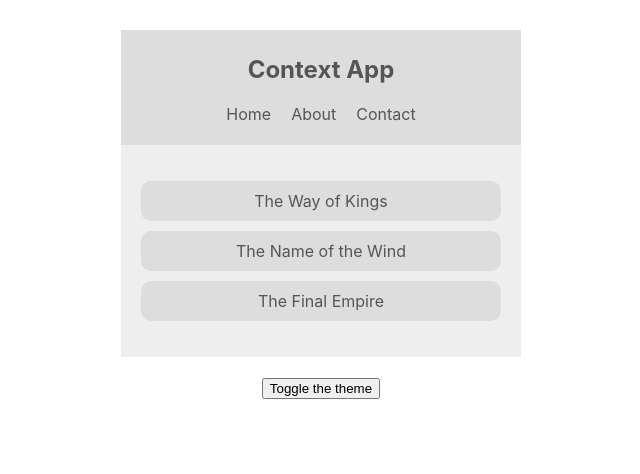
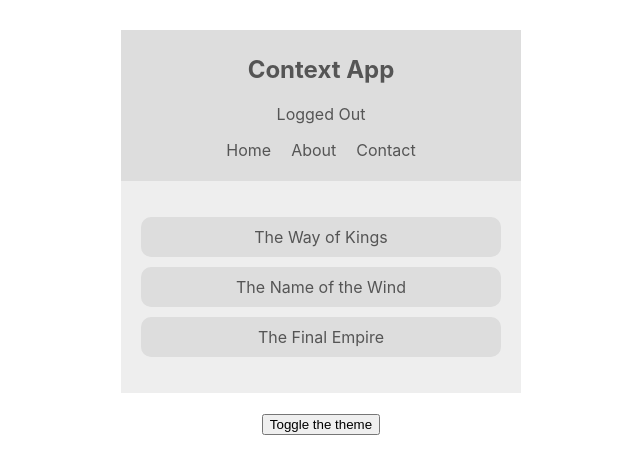
Before and after one commit to dev-xero/context-app-and-hooks, a React (Create React App) app: page / in a window 1280 px wide. Shown: the top 474 px of the page, without its empty margins (319-959 px from the left). Built offline with nearby package versions, Linux system fonts and the light colour scheme.

Commit message:
Created Multiple Contexts

```diff
--- a/src/App.jsx
+++ b/src/App.jsx
@@ -2,14 +2,17 @@ import NavBar from './components/NavBar'
 import BookList from './components/BookList'
 import ThemeToggle from './components/ThemeToggle'
 import { ThemeContextProvider } from './context/ThemeContext'
+import { AuthContextProvider } from './context/AuthContext'
 
 const App = () => {
   return (
     <div className="App">
       <ThemeContextProvider>
-        <NavBar />
-        <BookList />
-        <ThemeToggle />
+        <AuthContextProvider>
+          <NavBar />
+          <BookList />
+          <ThemeToggle />
+        </AuthContextProvider>
       </ThemeContextProvider>
     </div>
   )
--- a/src/components/NavBar.jsx
+++ b/src/components/NavBar.jsx
@@ -1,12 +1,17 @@
 import React, { useContext } from 'react'
 import { ThemeContext } from '../context/ThemeContext'
+import { AuthContext } from '../context/AuthContext'
 
 const NavBar = () => {
   const { isLightTheme, light, dark } = useContext(ThemeContext)
+  const { isAuthenticated, toggleAuth } = useContext(AuthContext)
   const theme = isLightTheme ? light : dark
   return (
     <nav style={{ backgroundColor: theme.ui, color: theme.syntax }}>
       <h1>Context App</h1>
+      <div onClick={ toggleAuth } style={{ userSelect: 'none' }}>
+        { isAuthenticated ? 'Logged in': 'Logged Out' }
+      </div>
       <ul>
         <li>Home</li>
         <li>About</li>
--- /dev/null
+++ b/src/context/AuthContext.jsx
@@ -0,0 +1,14 @@
+import React, { createContext, useState } from 'react'
+
+export const AuthContext = createContext()
+
+export const AuthContextProvider = ({ children }) => {
+	const [isAuthenticated, setIsAuthenticated] = useState(false)
+	const toggleAuth = () => setIsAuthenticated(!isAuthenticated)
+
+	return (
+		<AuthContext.Provider value={{ toggleAuth, isAuthenticated }}>
+			{ children }
+		</AuthContext.Provider>
+	)
+}
```
